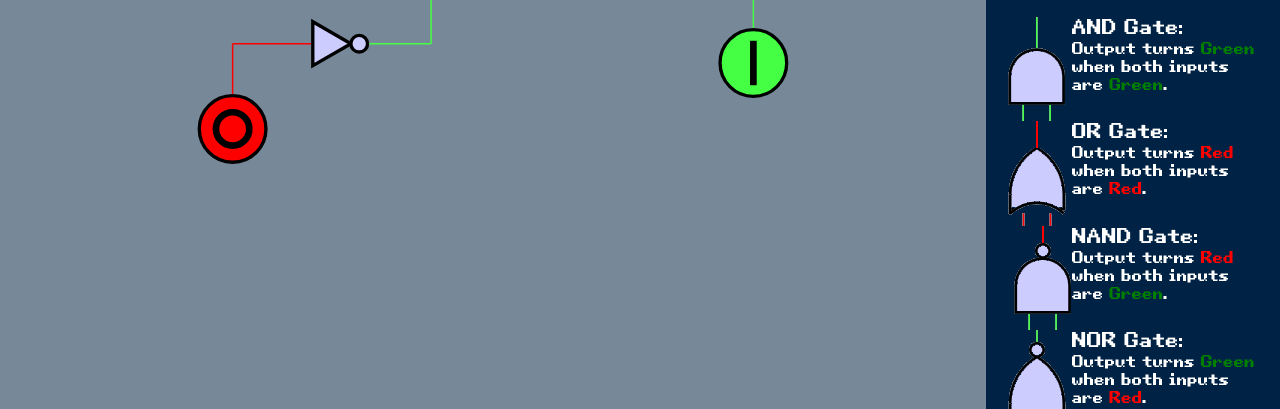
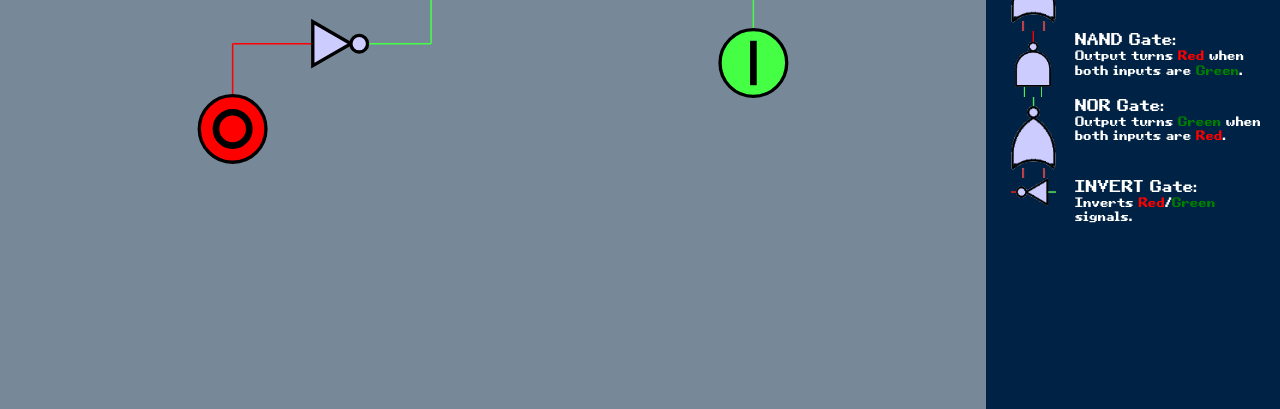
Before and after one commit to Synival/circuitbomb, a plain HTML site: page index.html in a window 1280 px wide. Shown: the part 391-800 px from the top of the page. Drawn offline with Linux system fonts and the light colour scheme.

Commit message:
Instruction panel resizes automatically.

```diff
--- a/index.html
+++ b/index.html
@@ -20,7 +20,7 @@
 
          <script src="main.js"></script>
       </div>
-      <div id="instructions" style="position: absolute; top:0; right:0; color:#fff; padding: 16px; pointer-events:none;width:20%">
+      <div id="instructions" id="instructions">
          <h1 style="font-size: 150%">Circuit Bomb!</h1>
          <p>Can you disable the circuit?  Find the right combination of switches!</p>
          <p>Click the <font color="red">Red</font> and <font color="green">Green</font> circles to turn them on and off.</p>
--- a/style.css
+++ b/style.css
@@ -4,7 +4,7 @@
 }
 
 body {
-   font-size: 24pt;
+   font-size: 2vw;
    background: #024;
 }
 
@@ -25,3 +25,17 @@ body {
    left:       0;
    background: #789;
 }
+
+img {
+   width: 3.5vw;
+}
+
+#instructions {
+   position: absolute;
+   top:0;
+   right:0;
+   color:#fff;
+   padding: 1vw;
+   pointer-events:none;
+   width:20%;
+}
```
Also changed, not shown: resize.js (+0 -15 lines).
